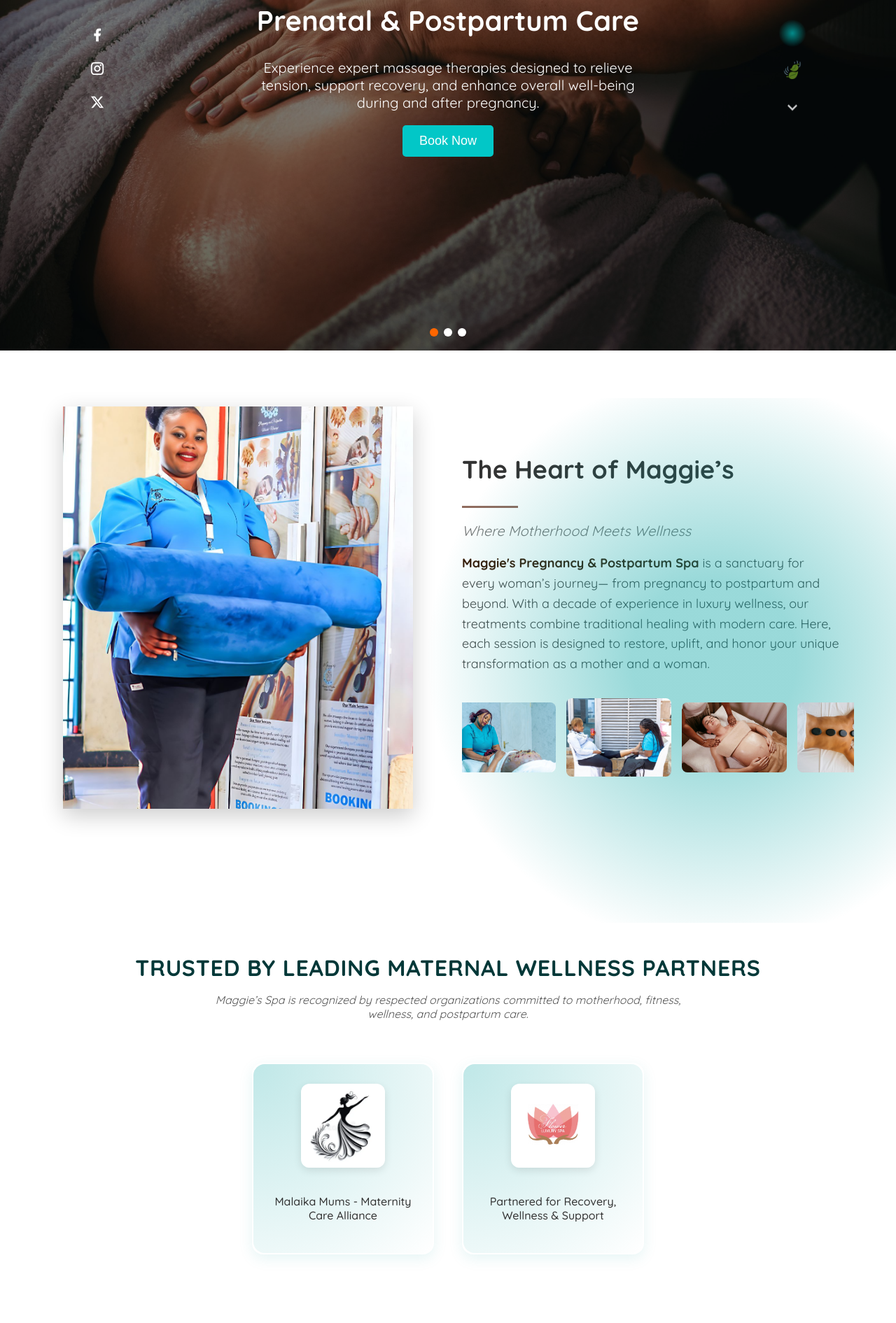
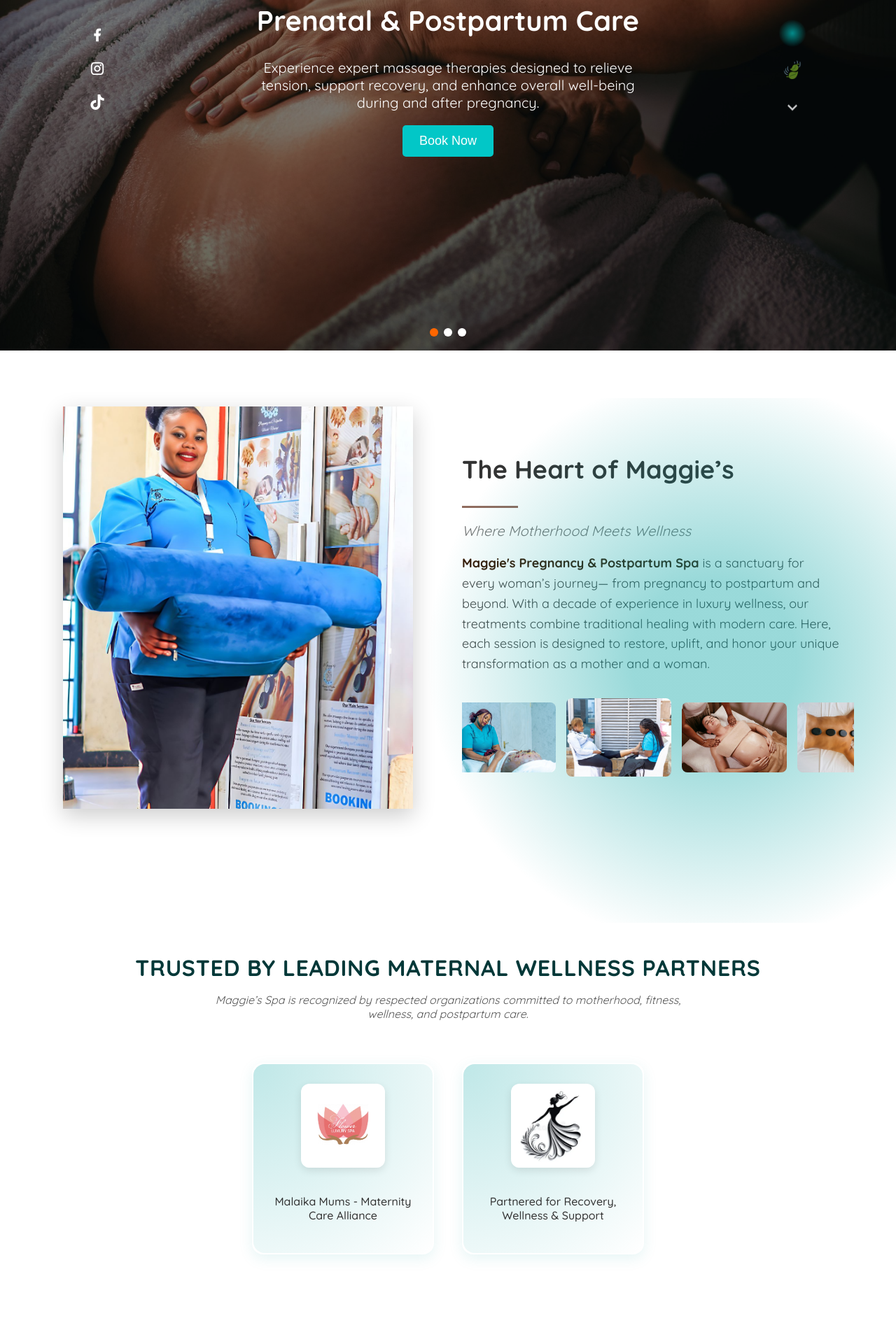
Before and after one commit to JOHNINDAKWA/maggiesspa, a React (Vite) app: page / in a window 1280 px wide. Shown: the part 500-2391 px from the top of the page at 70% size. Built offline with nearby package versions, Linux system fonts and the light colour scheme.

Commit message:
Your descriptive commit message here

```diff
--- a/src/Components/Footer/Footer.jsx
+++ b/src/Components/Footer/Footer.jsx
@@ -103,10 +103,11 @@ const Footer = () => {
             </div>
             <div className="footer-middle-left-socials">
               <div className="footer-socials">
-                <FaXTwitter />
-                <FaTiktok />
-                <CiFacebook />
-                <CiInstagram />
+                <Link to='https://www.instagram.com/postpartumpregnancy.spa/'><CiInstagram /></Link>
+                <Link to='https://www.tiktok.com/@maggieamanda0'><FaTiktok /></Link>
+                <Link to='https://www.facebook.com/maggiespnpmassage'><CiFacebook /></Link>
+                <Link to='https://www.instagram.com/postpartumpregnancy.spa/'><FaXTwitter /></Link>
+
               </div>
             </div>
           </div>
--- a/src/Components/Landing/Landing.jsx
+++ b/src/Components/Landing/Landing.jsx
@@ -4,9 +4,10 @@ import "./Landing.css";
 import {
   RiFacebookFill,
   RiInstagramLine,
-  RiTwitterXFill,
 } from "react-icons/ri";
 import { MdKeyboardArrowDown } from "react-icons/md";
+
+import { FaTiktok } from "react-icons/fa";
 
 import Two from "../../assets/images/postnatal4.jpg";
 import One from "../../assets/images/spa-services/mag11.jpg";
@@ -50,14 +51,14 @@ const Landing = () => {
     <div className="landing">
       {/* Social Icons Sidebar */}
       <div className="social-sidebar">
-        <a href="#">
+        <a href="https://www.facebook.com/maggiespnpmassage">
           <RiFacebookFill />
         </a>
-        <a href="#">
+        <a href="https://www.instagram.com/postpartumpregnancy.spa/">
           <RiInstagramLine />
         </a>
-        <a href="#">
-          <RiTwitterXFill />
+        <a href="https://www.tiktok.com/@maggieamanda0">
+          <FaTiktok />
         </a>
       </div>
       {slides.map((slide, index) => (
--- a/src/Components/MobileNav/MobileMenu.jsx
+++ b/src/Components/MobileNav/MobileMenu.jsx
@@ -5,7 +5,7 @@ import {
   RiFacebookFill, RiInstagramLine, RiTwitterXFill,
   RiMailLine, RiPhoneFill
 } from "react-icons/ri";
-import { FaLocationDot } from "react-icons/fa6";
+import { FaLocationDot, FaTiktok } from "react-icons/fa6";
 
 import { CiMenuBurger } from "react-icons/ci";
 import "./MobileMenu.css";
@@ -54,9 +54,9 @@ const MobileMenu = () => {
           <p><RiMailLine /> maggiespnpmassage@gmail. </p>
           <p><FaLocationDot /> Karen 31 collective, on Ngong road. <br />1st floor, Right side </p>
           <div className="social-icons">
-            <a href="#"><RiFacebookFill /></a>
-            <a href="#"><RiInstagramLine /></a>
-            <a href="#"><RiTwitterXFill /></a>
+            <a href="https://www.facebook.com/maggiespnpmassage"><RiFacebookFill /></a>
+            <a href="https://www.instagram.com/postpartumpregnancy.spa/"><RiInstagramLine /></a>
+            <a href="https://www.tiktok.com/@maggieamanda0"><FaTiktok /></a>
           </div>
         </div>
       </div>
--- a/src/Components/Partners/Partners.jsx
+++ b/src/Components/Partners/Partners.jsx
@@ -3,6 +3,7 @@ import logo1 from "../../assets/images/partners/partner6.png";
 // import logo2 from "../../assets/images/partners/partner8.jpg";
 // import logo3 from "../../assets/images/partners/partner7.jpg";
 import logo4 from "../../assets/images/partners/partner5.jpg";
+import { Link } from "react-router-dom";
 
 const Partners = () => {
   return (
@@ -17,10 +18,10 @@ const Partners = () => {
         </p>
 
         <div className="partner-logos">
-          <div className="partner-logo-card">
-            <img src={logo1} alt="Malaika Mums" />
+          <Link to="https://malaica.com/" className="partner-logo-card">
+            <img src={logo4} alt="Malaika Mums" />
             <p>Malaika Mums - Maternity Care Alliance</p>
-          </div>
+          </Link>
           {/* <div className="partner-logo-card">
             <img src={logo2} alt="Creative Nest Studio" />
             <p>Creative Nest & CrossFit Karen - Maternal Fitness</p>
@@ -30,7 +31,7 @@ const Partners = () => {
             <p>Fiesta House Maternity - Beauty in Pregnancy</p>
           </div> */}
           <div className="partner-logo-card">
-            <img src={logo4} alt="Wellness Alliance" />
+            <img src={logo1} alt="Wellness Alliance" />
             <p>Partnered for Recovery, Wellness & Support</p>
           </div>
         </div>
```
